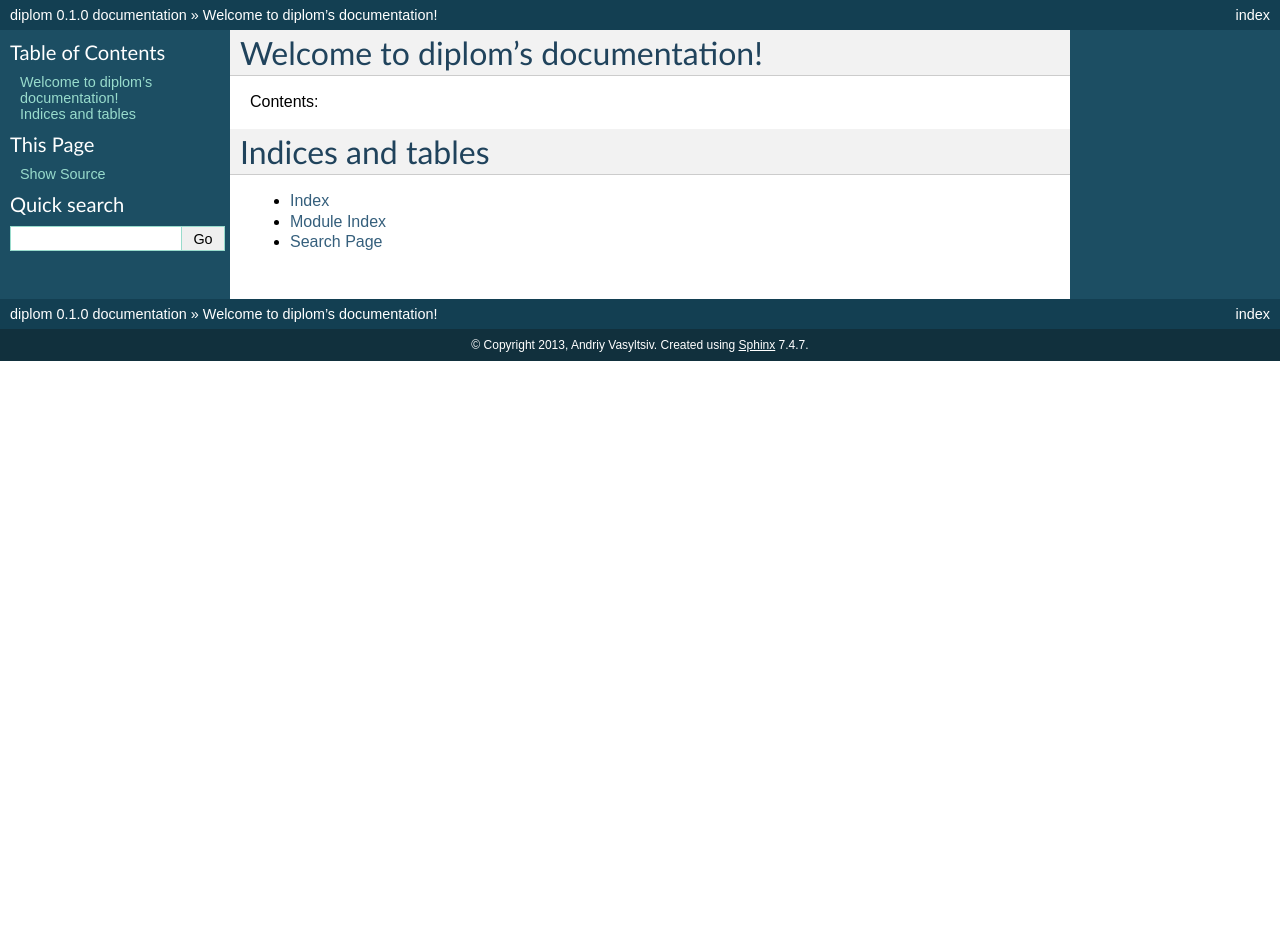
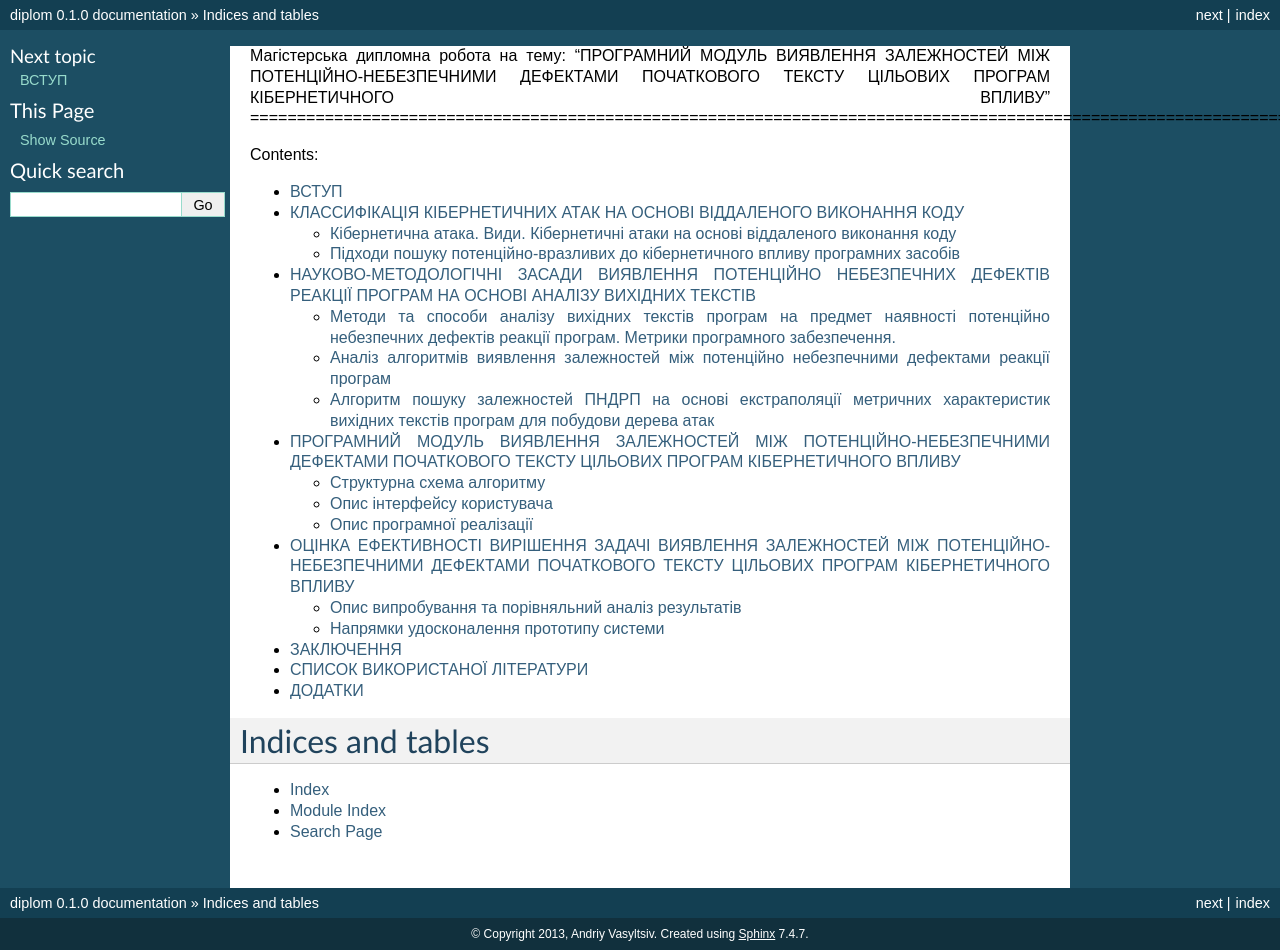
Before and after one commit to kostyll/diplom, a Sphinx documentation site: the page built from diplom/source/index.rst, in a window 1280 px wide. Built offline with Sphinx 7.4.7, drawn with Linux system fonts in a browser that asks for light colours; before the commit the page ends 900 px from its top, so only the background shows below that.

Commit message:
diplom structure under sphinx is done

```diff
--- /dev/null
+++ b/diplom/source/1entrance.rst
@@ -0,0 +1,2 @@
+ВСТУП
+=====
--- /dev/null
+++ b/diplom/source/1section.rst
@@ -0,0 +1,8 @@
+КЛАССИФІКАЦІЯ КІБЕРНЕТИЧНИХ АТАК НА ОСНОВІ ВІДДАЛЕНОГО ВИКОНАННЯ КОДУ
+=====================================================================
+
+Кібернетична атака. Види. Кібернетичні атаки на основі віддаленого виконання коду
+---------------------------------------------------------------------------------
+
+Підходи пошуку потенційно-вразливих до кібернетичного впливу програмних засобів
+-------------------------------------------------------------------------------
--- /dev/null
+++ b/diplom/source/2section.rst
@@ -0,0 +1,11 @@
+НАУКОВО-МЕТОДОЛОГІЧНІ ЗАСАДИ ВИЯВЛЕННЯ ПОТЕНЦІЙНО НЕБЕЗПЕЧНИХ ДЕФЕКТІВ РЕАКЦІЇ ПРОГРАМ НА ОСНОВІ АНАЛІЗУ ВИХІДНИХ ТЕКСТІВ
+=========================================================================================================================
+
+Методи та способи аналізу вихідних текстів програм на предмет наявності потенційно небезпечних дефектів реакції програм. Метрики програмного забезпечення.
+----------------------------------------------------------------------------------------------------------------------------------------------------------
+
+Аналіз алгоритмів виявлення залежностей між потенційно небезпечними дефектами реакції програм
+---------------------------------------------------------------------------------------------
+
+Алгоритм пошуку залежностей ПНДРП на основі екстраполяції метричних характеристик вихідних текстів програм для побудови дерева атак
+-----------------------------------------------------------------------------------------------------------------------------------
--- /dev/null
+++ b/diplom/source/3section.rst
@@ -0,0 +1,13 @@
+ПРОГРАМНИЙ МОДУЛЬ ВИЯВЛЕННЯ ЗАЛЕЖНОСТЕЙ МІЖ ПОТЕНЦІЙНО-НЕБЕЗПЕЧНИМИ ДЕФЕКТАМИ ПОЧАТКОВОГО ТЕКСТУ ЦІЛЬОВИХ ПРОГРАМ КІБЕРНЕТИЧНОГО ВПЛИВУ
+=======================================================================================================================================
+
+Структурна схема алгоритму
+--------------------------
+
+
+Опис інтерфейсу користувача
+---------------------------
+
+
+Опис програмної реалізації
+---------------------------
--- /dev/null
+++ b/diplom/source/4section.rst
@@ -0,0 +1,9 @@
+ОЦІНКА ЕФЕКТИВНОСТІ ВИРІШЕННЯ ЗАДАЧІ ВИЯВЛЕННЯ ЗАЛЕЖНОСТЕЙ МІЖ ПОТЕНЦІЙНО-НЕБЕЗПЕЧНИМИ ДЕФЕКТАМИ ПОЧАТКОВОГО ТЕКСТУ ЦІЛЬОВИХ ПРОГРАМ КІБЕРНЕТИЧНОГО ВПЛИВУ
+==========================================================================================================================================================
+
+Опис випробування та порівняльний аналіз результатів
+----------------------------------------------------
+
+
+Напрямки удосконалення прототипу системи
+----------------------------------------
--- /dev/null
+++ b/diplom/source/5decision.rst
@@ -0,0 +1,2 @@
+ЗАКЛЮЧЕННЯ
+==========
--- /dev/null
+++ b/diplom/source/6literature.rst
@@ -0,0 +1,4 @@
+СПИСОК ВИКОРИСТАНОЇ ЛІТЕРАТУРИ
+==============================
+
+#. http://dorlov.blogspot.com/2009/11/blog-post.html
--- /dev/null
+++ b/diplom/source/7addition.rst
@@ -0,0 +1,2 @@
+ДОДАТКИ
+=======
--- a/diplom/source/index.rst
+++ b/diplom/source/index.rst
@@ -3,13 +3,16 @@
    You can adapt this file completely to your liking, but it should at least
    contain the root `toctree` directive.
 
-Welcome to diplom's documentation!
-==================================
+Магістерська дипломна робота на тему:
+"ПРОГРАМНИЙ МОДУЛЬ ВИЯВЛЕННЯ ЗАЛЕЖНОСТЕЙ МІЖ ПОТЕНЦІЙНО-НЕБЕЗПЕЧНИМИ ДЕФЕКТАМИ ПОЧАТКОВОГО ТЕКСТУ ЦІЛЬОВИХ ПРОГРАМ КІБЕРНЕТИЧНОГО ВПЛИВУ"
+=========================================================================================================================================
 
 Contents:
 
 .. toctree::
-   :maxdepth: 2
+   :glob:
+
+   *
 
 
 
```
